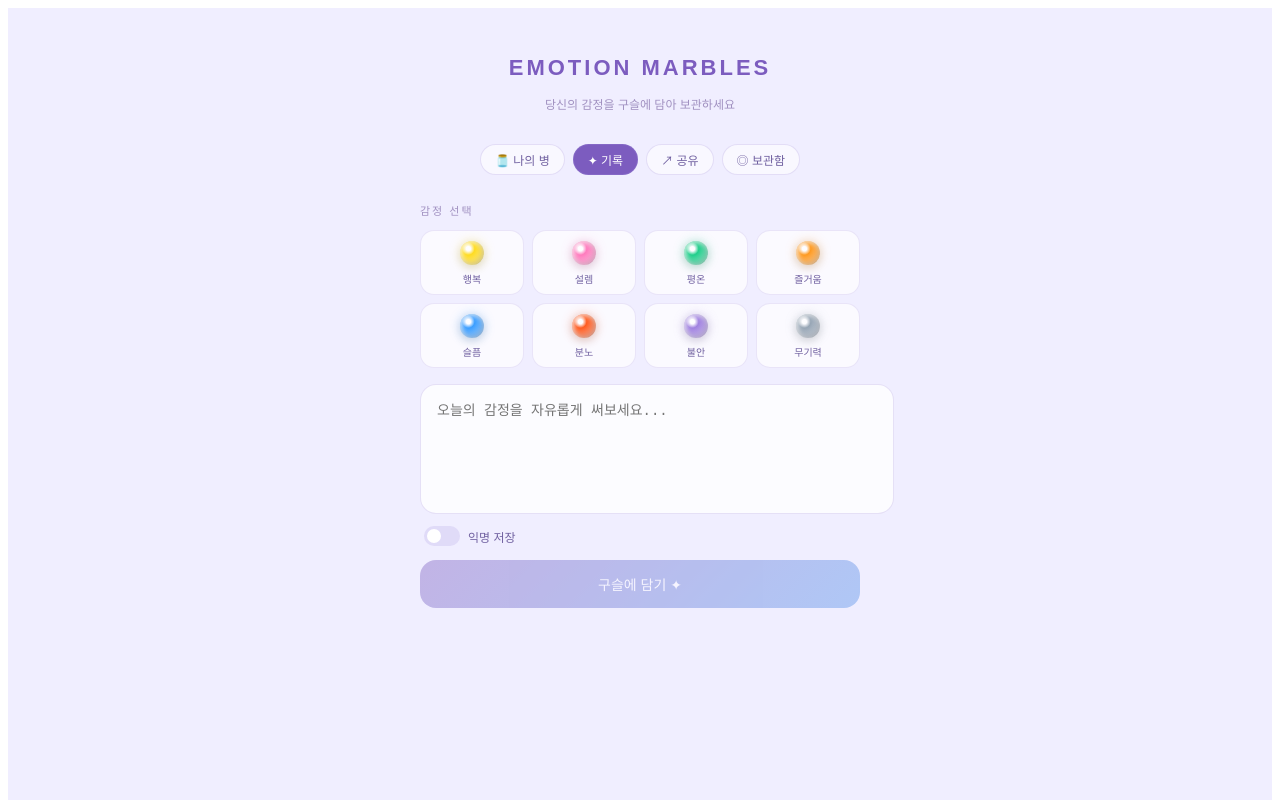
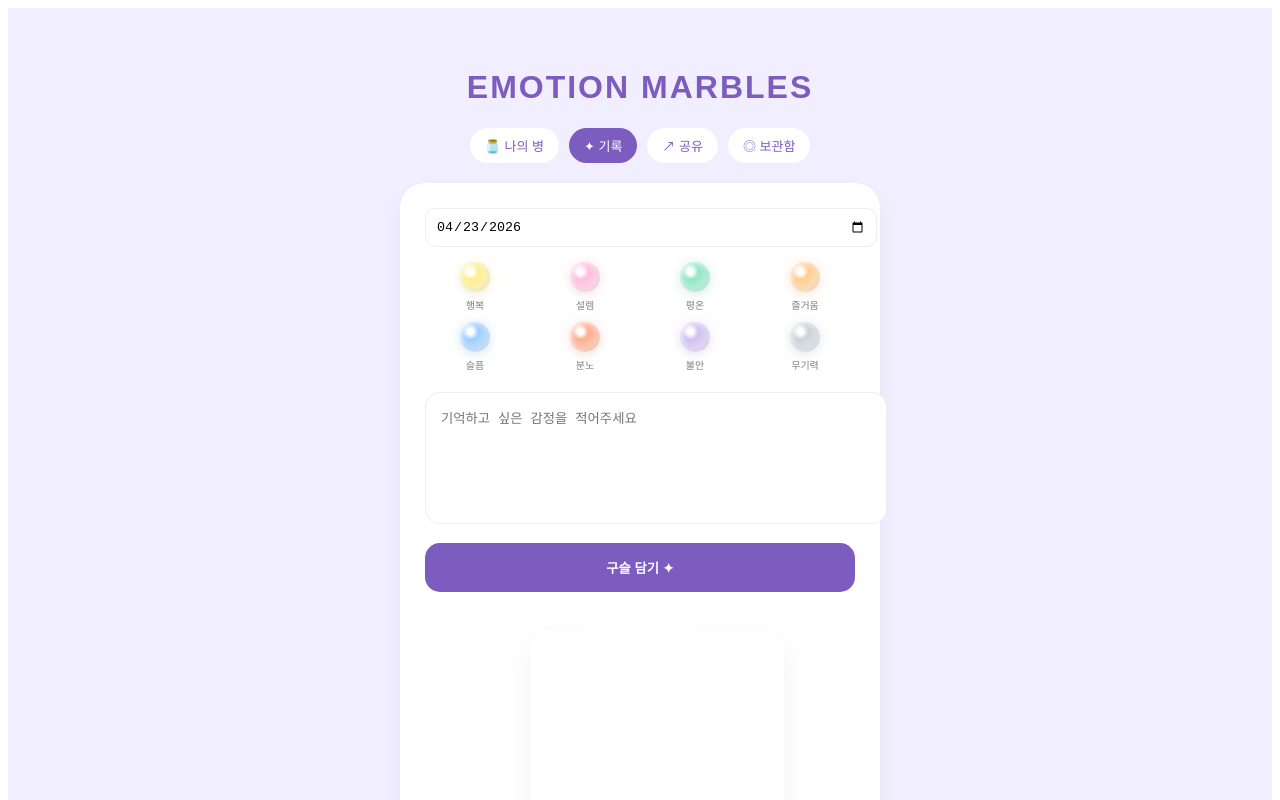
Before and after one commit to moneymoeungu/emotion-marbles, a Next.js app: page / in a window 1280 px wide. Both pictures are taken after a click on the button "✦ 기록". Shown: the top 800 px of the page. Built offline with nearby package versions, Linux system fonts and the light colour scheme.

Commit message:
Update index.js

```diff
--- a/pages/index.js
+++ b/pages/index.js
@@ -1,9 +1,7 @@
 import Head from 'next/head';
-import { useState, useEffect } from 'react';
+import { useState, useEffect, useRef } from 'react';
 import { useRouter } from 'next/router';
 import dynamic from 'next/dynamic';
-
-// --- (이 아래 코드는 아까와 같지만, 에러 방지 로직이 더 강화되었습니다) ---
 
 const EMOTIONS = [
   { id: 'happy',   name: '행복',   color: '#FFD700' },
@@ -28,221 +26,160 @@ function marbleStyle(color, size = 28) {
     width: size, height: size, borderRadius: '50%', flexShrink: 0, cursor: 'pointer',
     background: `radial-gradient(circle at 35% 32%, rgba(255,255,255,.95) 0%, rgba(255,255,255,.5) 10%, ${color}DD 28%, ${color}AA 52%, ${color}77 74%, ${darken(color)} 100%)`,
     boxShadow: `inset -2px -2px 5px rgba(0,0,0,.15), inset 2px 2px 5px rgba(255,255,255,.7), 0 0 ${Math.round(size / 2)}px ${color}44, 0 3px 10px rgba(0,0,0,.12)`,
+    transition: 'transform 0.2s cubic-bezier(0.175, 0.885, 0.32, 1.275)',
   };
 }
 
 function HomeContent() {
-  const router = useRouter();
   const [marbles, setMarbles] = useState([]);
   const [archives, setArchives] = useState([]);
   const [tab, setTab] = useState('jar');
   const [selectedEmotion, setSelectedEmotion] = useState(null);
   const [memo, setMemo] = useState('');
-  const [isAnon, setIsAnon] = useState(false);
+  const [selectedDate, setSelectedDate] = useState(new Date().toISOString().split('T')[0]);
   const [notif, setNotif] = useState('');
   const [sharedData, setSharedData] = useState(null);
   const [copied, setCopied] = useState(false);
   const [hoveredMarble, setHoveredMarble] = useState(null);
 
+  const audioRef = useRef(null);
+
   useEffect(() => {
-    // 로컬 스토리지 데이터 로드
-    const savedMarbles = localStorage.getItem('em_marbles');
-    const savedArchives = localStorage.getItem('em_archives');
-    if (savedMarbles) setMarbles(JSON.parse(savedMarbles));
-    if (savedArchives) setArchives(JSON.parse(savedArchives));
+    setMarbles(JSON.parse(localStorage.getItem('em_marbles') || '[]'));
+    setArchives(JSON.parse(localStorage.getItem('em_archives') || '[]'));
 
-    // 공유된 주소 확인 (브라우저에서 직접 읽기)
     const params = new URLSearchParams(window.location.search);
     const jarData = params.get('jar');
     if (jarData) {
-      try {
-        setSharedData(JSON.parse(atob(jarData)));
-      } catch (e) {
-        console.error("공유 데이터 오류", e);
-      }
+      try { setSharedData(JSON.parse(atob(jarData))); } catch (e) { console.error(e); }
     }
   }, []);
 
-  function save(m, a) {
+  const playSound = () => {
+    if (audioRef.current) {
+      audioRef.current.currentTime = 0;
+      audioRef.current.play().catch(() => {});
+    }
+  };
+
+  const save = (m, a) => {
     localStorage.setItem('em_marbles', JSON.stringify(m));
     localStorage.setItem('em_archives', JSON.stringify(a));
-  }
+  };
 
-  function showNotif(msg) {
+  const showNotif = (msg) => {
     setNotif(msg);
-    setTimeout(() => setNotif(''), 2800);
-  }
+    setTimeout(() => setNotif(''), 2500);
+  };
 
-  function addMarble() {
+  const addMarble = () => {
     if (!memo.trim() || !selectedEmotion) return;
-    const newMarble = { id: Date.now(), emotion: selectedEmotion, text: memo.trim(), anon: isAnon, ts: Date.now() };
-    let newMarbles = [...marbles, newMarble];
+    playSound();
+    const newMarble = { id: Date.now(), emotion: selectedEmotion, text: memo.trim(), ts: new Date(selectedDate).getTime() };
+    let newMarbles = [...marbles, newMarble].sort((a,b) => a.ts - b.ts);
     let newArchives = archives;
+
     if (newMarbles.length >= 20) {
       newArchives = [...archives, { marbles: newMarbles, completedAt: Date.now() }];
       newMarbles = [];
-      showNotif('🎉 병이 가득 찼어요! 보관함으로 이동했어요');
+      showNotif('🎉 병이 가득 차서 보관함에 저장했어요!');
     } else {
-      showNotif(`✨ ${EMOTIONS.find(e => e.id === selectedEmotion)?.name} 구슬이 담겼어요`);
+      showNotif('✨ 구슬을 병에 담았습니다');
     }
     setMarbles(newMarbles);
     setArchives(newArchives);
     save(newMarbles, newArchives);
     setMemo(''); setSelectedEmotion(null); setTab('jar');
-  }
+  };
 
-  function generateShareLink() {
-    if (marbles.length === 0) return null;
+  const copyLink = async () => {
     const payload = btoa(JSON.stringify({ marbles, createdAt: Date.now() }));
-    return `${window.location.origin}?jar=${payload}`;
-  }
+    const link = `${window.location.origin}?jar=${payload}`;
 
-  function copyLink() {
-    const link = generateShareLink();
-    if (!link) return;
-    navigator.clipboard.writeText(link);
-    setCopied(true);
-    setTimeout(() => setCopied(false), 2500);
-  }
+    try {
+      await navigator.clipboard.writeText(link);
+      setCopied(true);
+      showNotif('🔗 공유 링크가 복사되었습니다!');
+      setTimeout(() => setCopied(false), 2000);
+    } catch (err) {
+      // 구형 브라우저 대응용 임시 텍스트 에어리어 방식
+      const t = document.createElement("textarea");
+      document.body.appendChild(t);
+      t.value = link; t.select();
+      document.execCommand('copy');
+      document.body.removeChild(t);
+      setCopied(true);
+      showNotif('🔗 링크가 복사되었습니다!');
+    }
+  };
 
-  function getTimeAgo(ts) {
-    const d = Date.now() - ts, m = Math.floor(d / 60000), h = Math.floor(d / 3600000);
-    if (m < 1) return '방금 전'; if (m < 60) return `${m}분 전`; if (h < 24) return `${h}시간 전`;
-    return `${Math.floor(d / 86400000)}일 전`;
-  }
-
-  if (sharedData) {
-    return (
-      <div style={{ minHeight: '100vh', background: '#f0eeff', display: 'flex', flexDirection: 'column', alignItems: 'center', padding: '40px 20px' }}>
-        <h2 style={{ color: '#7c5cbf', fontSize: 20, fontWeight: 600, marginBottom: 4 }}>🫙 공유된 감정 구슬 병</h2>
-        <p style={{ color: '#a090c0', fontSize: 12, marginBottom: 24 }}>{sharedData.marbles.length}개의 구슬</p>
-        <div style={{ display: 'flex', flexWrap: 'wrap', gap: 8, justifyContent: 'center', maxWidth: 300, marginBottom: 32 }}>
-          {sharedData.marbles.map((m, i) => {
-            const e = EMOTIONS.find(x => x.id === m.emotion);
-            const size = [30,26,28,24,32,26,28,30,24,28][i % 10];
-            return (
-              <div key={m.id} style={{ position: 'relative' }} onMouseEnter={() => setHoveredMarble(m.id)} onMouseLeave={() => setHoveredMarble(null)}>
-                <div style={marbleStyle(e.color, size)} />
-                {hoveredMarble === m.id && (
-                  <div style={{ position: 'absolute', bottom: '120%', left: '50%', transform: 'translateX(-50%)', background: 'rgba(255,255,255,.97)', border: '1px solid rgba(160,140,220,.3)', borderRadius: 14, padding: '12px 14px', width: 200, fontSize: 12, color: '#2a2050', zIndex: 100, boxShadow: '0 8px 32px rgba(124,92,191,.15)', lineHeight: 1.5 }}>
-                    <div style={{ fontSize: 10, color: '#a090c0', marginBottom: 4 }}>{e.name}</div>
-                    <div>{m.anon ? '(익명) ' : ''}{m.text}</div>
-                    <div style={{ fontSize: 10, color: '#a090c0', marginTop: 6 }}>{getTimeAgo(m.ts)}</div>
-                  </div>
-                )}
+  // 유리병 렌더링 컴포넌트
+  const GlassJar = ({ items }) => (
+    <div style={{ position: 'relative', width: 220, height: 280, margin: '20px auto' }}>
+      {/* 병 입구 */}
+      <div style={{ position: 'absolute', top: 0, left: '50%', transform: 'translateX(-50%)', width: 100, height: 20, background: 'rgba(255,255,255,0.4)', border: '2px solid rgba(255,255,255,0.6)', borderRadius: '10px 10px 0 0', zIndex: 2 }} />
+      {/* 병 몸통 */}
+      <div style={{ position: 'absolute', top: 18, left: 0, width: '100%', height: '100%', background: 'linear-gradient(135deg, rgba(255,255,255,0.3), rgba(255,255,255,0.1))', border: '2px solid rgba(255,255,255,0.5)', borderRadius: '20px 20px 60px 60px', backdropFilter: 'blur(4px)', boxShadow: '0 10px 30px rgba(0,0,0,0.05), inset 0 0 20px rgba(255,255,255,0.4)', display: 'flex', flexWrap: 'wrap-reverse', alignContent: 'flex-start', justifyContent: 'center', padding: '20px 15px', gap: 6, overflow: 'hidden' }}>
+        {items.map((m, i) => (
+          <div key={m.id} style={{ position: 'relative' }} onMouseEnter={() => setHoveredMarble(m.id)} onMouseLeave={() => setHoveredMarble(null)}>
+            <div style={marbleStyle(EMOTIONS.find(e => e.id === m.emotion).color, 32)} />
+            {hoveredMarble === m.id && (
+              <div style={{ position: 'absolute', bottom: '120%', left: '50%', transform: 'translateX(-50%)', background: '#fff', padding: '8px 12px', borderRadius: 12, fontSize: 12, width: 140, boxShadow: '0 5px 15px rgba(0,0,0,0.1)', zIndex: 10 }}>
+                {m.text}
               </div>
-            );
-          })}
-        </div>
-        <button onClick={() => window.location.href = '/'} style={{ padding: '12px 32px', background: 'linear-gradient(135deg,#7c5cbf,#4e8de8)', border: 'none', borderRadius: 16, color: '#fff', fontSize: 14, cursor: 'pointer' }}>
-          ✦ 나도 구슬 만들기
-        </button>
+            )}
+          </div>
+        ))}
       </div>
-    );
-  }
+    </div>
+  );
 
   return (
-    <div style={{ minHeight: '100vh', background: '#f0eeff', fontFamily: 'sans-serif' }}>
-      <div style={{ maxWidth: 480, margin: '0 auto', padding: '0 0 80px' }}>
-        <div style={{ textAlign: 'center', padding: '32px 24px 20px' }}>
-          <h1 style={{ fontSize: 22, fontWeight: 600, letterSpacing: 3, color: '#7c5cbf', textTransform: 'uppercase' }}>Emotion Marbles</h1>
-          <p style={{ fontSize: 12, color: '#a090c0', marginTop: 4 }}>당신의 감정을 구슬에 담아 보관하세요</p>
-        </div>
+    <div style={{ minHeight: '100vh', background: '#f0eeff', padding: '40px 20px', fontFamily: 'sans-serif' }}>
+      <audio ref={audioRef} src="https://assets.mixkit.co/active_storage/sfx/2571/2571-preview.mp3" />
 
-        <div style={{ display: 'flex', justifyContent: 'center', gap: 8, padding: '0 24px 16px' }}>
+      <div style={{ maxWidth: 480, margin: '0 auto' }}>
+        <h1 style={{ textAlign: 'center', color: '#7c5cbf', letterSpacing: 2 }}>EMOTION MARBLES</h1>
+
+        <div style={{ display: 'flex', justifyContent: 'center', gap: 10, margin: '20px 0' }}>
           {[['jar','🫙 나의 병'],['add','✦ 기록'],['share','↗ 공유'],['archive','◎ 보관함']].map(([id,label]) => (
-            <button key={id} onClick={() => setTab(id)} style={{ background: tab===id ? '#7c5cbf' : 'rgba(255,255,255,.6)', border: '1px solid rgba(160,140,220,.25)', borderRadius: 20, padding: '6px 14px', fontSize: 12, color: tab===id ? '#fff' : '#7060a0', cursor: 'pointer' }}>
-              {label}
-            </button>
+            <button key={id} onClick={() => setTab(id)} style={{ background: tab===id ? '#7c5cbf' : '#fff', color: tab===id ? '#fff' : '#7c5cbf', border: 'none', padding: '8px 15px', borderRadius: 20, cursor: 'pointer', fontSize: 13 }}>{label}</button>
           ))}
         </div>
 
-        {tab === 'jar' && (
-          <div style={{ padding: '0 20px', textAlign: 'center' }}>
-            <p style={{ fontSize: 11, color: '#a090c0', letterSpacing: 2, textTransform: 'uppercase', marginBottom: 16 }}>
-              {marbles.length > 0 ? `${new Date(marbles[0].ts).getFullYear()}년 ${new Date(marbles[0].ts).getMonth()+1}월의 기억` : '현재 병'}
-            </p>
-            <div style={{ display: 'flex', flexWrap: 'wrap', gap: 6, justifyContent: 'center', minHeight: 120, alignContent: 'flex-end', background: 'rgba(180,160,255,.08)', border: '1px solid rgba(160,140,220,.2)', borderRadius: 20, padding: '20px 16px', marginBottom: 12 }}>
-              {marbles.length === 0
-                ? <p style={{ fontSize: 12, color: '#c0b0e0', alignSelf: 'center' }}>아직 구슬이 없어요</p>
-                : marbles.map((m, i) => {
-                    const e = EMOTIONS.find(x => x.id === m.emotion);
-                    const size = [30,26,28,24,32,26,28,30,24,28][i % 10];
-                    return (
-                      <div key={m.id} style={{ position: 'relative' }} onMouseEnter={() => setHoveredMarble(m.id)} onMouseLeave={() => setHoveredMarble(null)}>
-                        <div style={marbleStyle(e.color, size)} />
-                        {hoveredMarble === m.id && (
-                          <div style={{ position: 'absolute', bottom: '120%', left: '50%', transform: 'translateX(-50%)', background: 'rgba(255,255,255,.97)', border: '1px solid rgba(160,140,220,.3)', borderRadius: 14, padding: '10px 12px', width: 180, fontSize: 12, color: '#2a2050', zIndex: 100, boxShadow: '0 8px 20px rgba(124,92,191,.15)', lineHeight: 1.5 }}>
-                            <div style={{ fontSize: 10, color: '#a090c0', marginBottom: 3 }}>{e.name}</div>
-                            <div>{m.text}</div>
-                            <div style={{ fontSize: 10, color: '#a090c0', marginTop: 4 }}>{getTimeAgo(m.ts)}</div>
-                          </div>
-                        )}
-                      </div>
-                    );
-                  })}
-            </div>
-            <p style={{ fontSize: 12, color: '#a090c0' }}>{marbles.length} / 20개</p>
-          </div>
-        )}
+        {tab === 'jar' && <GlassJar items={marbles} />}
 
         {tab === 'add' && (
-          <div style={{ padding: '0 20px' }}>
-            <p style={{ fontSize: 11, color: '#a090c0', letterSpacing: 2, textTransform: 'uppercase', marginBottom: 12 }}>감정 선택</p>
-            <div style={{ display: 'grid', gridTemplateColumns: 'repeat(4,1fr)', gap: 8, marginBottom: 16 }}>
+          <div style={{ background: '#fff', padding: 25, borderRadius: 25, boxShadow: '0 10px 20px rgba(0,0,0,0.05)' }}>
+            <input type="date" value={selectedDate} onChange={e => setSelectedDate(e.target.value)} style={{ width: '100%', padding: 10, marginBottom: 15, borderRadius: 10, border: '1px solid #eee' }} />
+            <div style={{ display: 'grid', gridTemplateColumns: 'repeat(4,1fr)', gap: 10, marginBottom: 20 }}>
               {EMOTIONS.map(e => (
-                <button key={e.id} onClick={() => setSelectedEmotion(e.id)} style={{ background: selectedEmotion===e.id ? 'rgba(255,255,255,.95)' : 'rgba(255,255,255,.7)', border: `1px solid ${selectedEmotion===e.id ? e.color+'88' : 'rgba(160,140,220,.2)'}`, borderRadius: 14, padding: '10px 4px 8px', cursor: 'pointer', textAlign: 'center', transition: 'all .2s' }}>
-                  <div style={{ ...marbleStyle(e.color, 24), margin: '0 auto 6px' }} />
-                  <div style={{ fontSize: 10, color: '#7060a0' }}>{e.name}</div>
-                </button>
+                <div key={e.id} onClick={() => setSelectedEmotion(e.id)} style={{ cursor: 'pointer', textAlign: 'center', opacity: selectedEmotion === e.id ? 1 : 0.5 }}>
+                  <div style={{ ...marbleStyle(e.color, 30), margin: '0 auto' }} />
+                  <div style={{ fontSize: 10, marginTop: 5 }}>{e.name}</div>
+                </div>
               ))}
             </div>
-            <textarea value={memo} onChange={e => setMemo(e.target.value)} maxLength={500} placeholder="오늘의 감정을 자유롭게 써보세요..." style={{ width: '100%', minHeight: 100, background: 'rgba(255,255,255,.8)', border: '1px solid rgba(160,140,220,.25)', borderRadius: 16, padding: '14px 16px', fontSize: 14, resize: 'none', outline: 'none' }} />
-            <div style={{ display: 'flex', justifyContent: 'space-between', alignItems: 'center', margin: '8px 4px 14px' }}>
-              <div style={{ display: 'flex', alignItems: 'center', gap: 8, cursor: 'pointer' }} onClick={() => setIsAnon(!isAnon)}>
-                <div style={{ width: 36, height: 20, background: isAnon ? 'rgba(124,92,191,.5)' : 'rgba(160,140,220,.2)', borderRadius: 10, position: 'relative' }}>
-                  <div style={{ position: 'absolute', width: 14, height: 14, background: '#fff', borderRadius: '50%', top: 2.5, left: isAnon ? 19 : 3, transition: 'left .2s' }} />
-                </div>
-                <span style={{ fontSize: 12, color: '#7060a0' }}>익명 저장</span>
-              </div>
-            </div>
-            <button onClick={addMarble} disabled={!selectedEmotion || !memo.trim()} style={{ width: '100%', padding: 14, background: 'linear-gradient(135deg,#7c5cbf,#4e8de8)', border: 'none', borderRadius: 16, color: '#fff', fontSize: 14, cursor: 'pointer', opacity: (!selectedEmotion || !memo.trim()) ? 0.4 : 1 }}>
-              구슬에 담기 ✦
-            </button>
+            <textarea value={memo} onChange={e => setMemo(e.target.value)} placeholder="기억하고 싶은 감정을 적어주세요" style={{ width: '100%', height: 100, padding: 15, borderRadius: 15, border: '1px solid #eee', marginBottom: 15, resize: 'none' }} />
+            <button onClick={addMarble} style={{ width: '100%', padding: 15, background: '#7c5cbf', color: '#fff', border: 'none', borderRadius: 15, fontWeight: 'bold', cursor: 'pointer' }}>구슬 담기 ✦</button>
+            <div style={{ marginTop: 20 }}><GlassJar items={marbles.slice(-3)} /></div>
           </div>
         )}
 
         {tab === 'share' && (
-          <div style={{ padding: '0 20px' }}>
-            <div style={{ background: 'rgba(255,255,255,.75)', border: '1px solid rgba(160,140,220,.2)', borderRadius: 20, padding: 20 }}>
-              <h3 style={{ fontSize: 13, color: '#7060a0', marginBottom: 10 }}>현재 병 공유하기</h3>
-              {marbles.length === 0 ? <p style={{ fontSize: 12, color: '#c0b0d0' }}>기록을 먼저 추가해보세요!</p> : (
-                <>
-                  {copied && <p style={{ fontSize: 11, color: '#2dbf88', marginBottom: 8 }}>✓ 복사되었습니다!</p>}
-                  <button onClick={copyLink} style={{ width: '100%', padding: 10, background: 'rgba(255,255,255,.8)', border: '1px solid rgba(160,140,220,.25)', borderRadius: 10, color: '#7060a0', cursor: 'pointer' }}>
-                    {copied ? '✓ 복사됨!' : '🔗 공유 링크 복사하기'}
-                  </button>
-                </>
-              )}
-            </div>
+          <div style={{ textAlign: 'center', padding: 40, background: '#fff', borderRadius: 25 }}>
+            <div style={{ fontSize: 50, marginBottom: 20 }}>🔗</div>
+            <button onClick={copyLink} style={{ padding: '15px 30px', background: copied ? '#00C87A' : '#7c5cbf', color: '#fff', border: 'none', borderRadius: 15, cursor: 'pointer' }}>
+              {copied ? '✓ 복사완료!' : '공유 링크 복사하기'}
+            </button>
           </div>
         )}
       </div>
-      {notif && <div style={{ position: 'fixed', bottom: 24, left: '50%', transform: 'translateX(-50%)', background: '#fff', borderRadius: 20, padding: '10px 20px', fontSize: 13, color: '#7c5cbf', boxShadow: '0 8px 32px rgba(0,0,0,0.1)', zIndex: 9999 }}>{notif}</div>}
+
+      {notif && <div style={{ position: 'fixed', bottom: 30, left: '50%', transform: 'translateX(-50%)', background: '#333', color: '#fff', padding: '10px 25px', borderRadius: 30, fontSize: 14, zIndex: 100 }}>{notif}</div>}
     </div>
   );
 }
 
-// *** 이 부분이 핵심입니다: 서버 사이드 렌더링을 완전히 꺼버리는 마법 ***
-const DynamicHome = dynamic(() => Promise.resolve(HomeContent), {
-  ssr: false,
-});
-
-export default function Home() {
-  return (
-    <>
-      <Head><title>Emotion Marbles</title></Head>
-      <DynamicHome />
-    </>
-  );
-}
+const DynamicHome = dynamic(() => Promise.resolve(HomeContent), { ssr: false });
+export default function Home() { return <><Head><title>Emotion Marbles</title></Head><DynamicHome /></>; }
```
